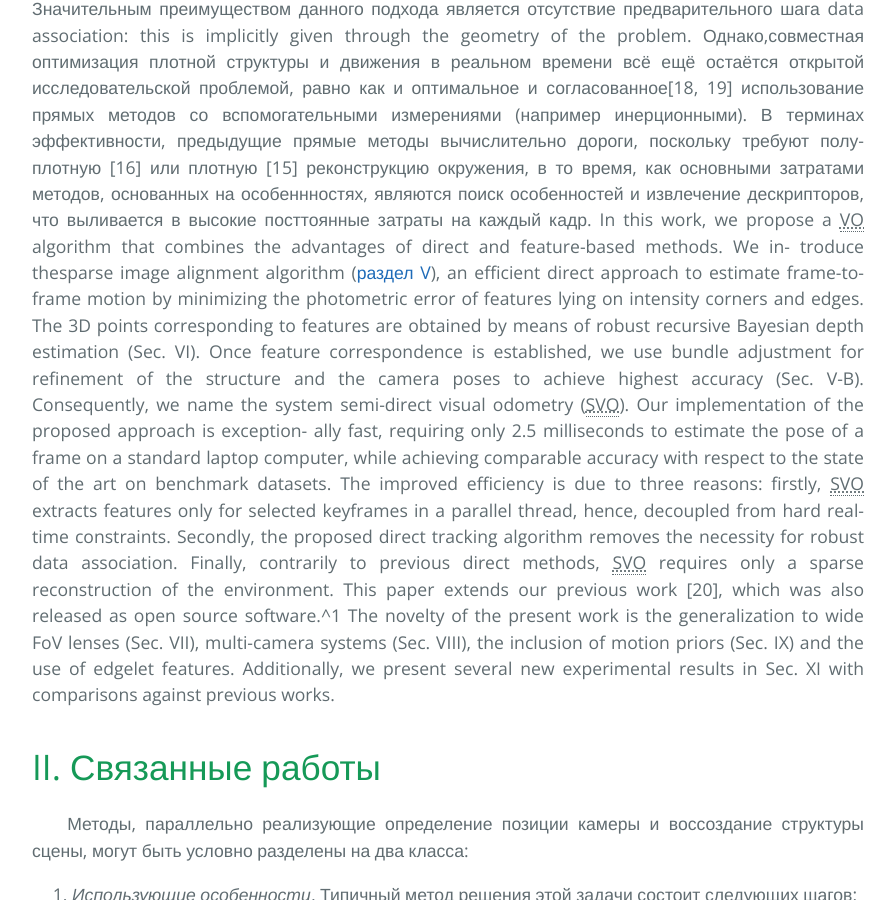
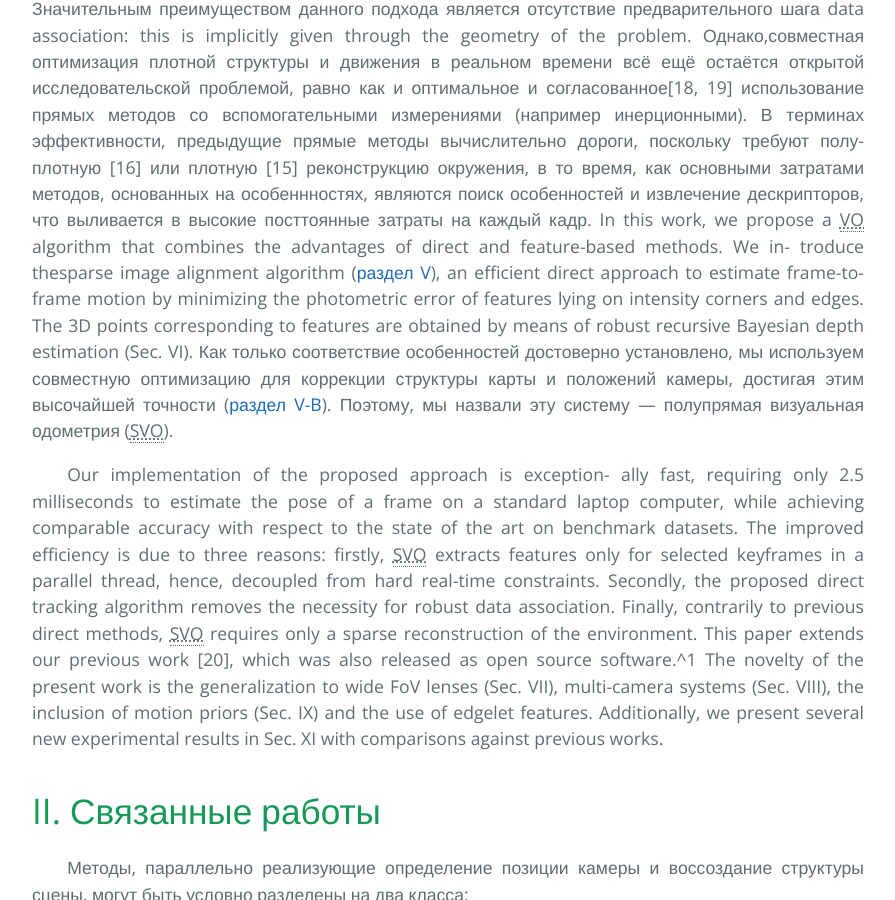
Before and after one commit to i-v-s/slam, a Jekyll site: the page built from svo2.md, in a window 1280 px wide and 900 px high, scrolled down 2286 px. Shown: the whole window, without its empty margins (192-1087 px from the left). Built offline with Jekyll 4.4.1, drawn with Linux system fonts in a browser that asks for light colours; our own code applies the rules of GitHub Pages for plain Markdown files; formulas are drawn with MathJax 3.

Commit message:
Updated svo2.md

```diff
--- a/svo2.md
+++ b/svo2.md
@@ -83,11 +83,13 @@ efficient direct approach to estimate frame-to-frame motion
 by minimizing the photometric error of features lying on
 intensity corners and edges. The 3D points corresponding to
 features are obtained by means of robust recursive Bayesian
-depth estimation (Sec. VI). Once feature correspondence is
-established, we use bundle adjustment for refinement of the
-structure and the camera poses to achieve highest accuracy
-(Sec. V-B). Consequently, we name the system semi-direct
-visual odometry (SVO).
+depth estimation (Sec. VI). Как только соответствие особенностей
+достоверно установлено, мы используем совместную оптимизацию для коррекции
+структуры карты и положений камеры, достигая этим высочайшей точности
+([раздел V-B](#b-Расслабление-и-оптимизация "Расслабление и оптимизация")).
+Поэтому, мы назвали эту систему &mdash; полупрямая
+визуальная одометрия (SVO).
+
 Our implementation of the proposed approach is exception-
 ally fast, requiring only 2.5 milliseconds to estimate the pose
 of a frame on a standard laptop computer, while achieving
```
